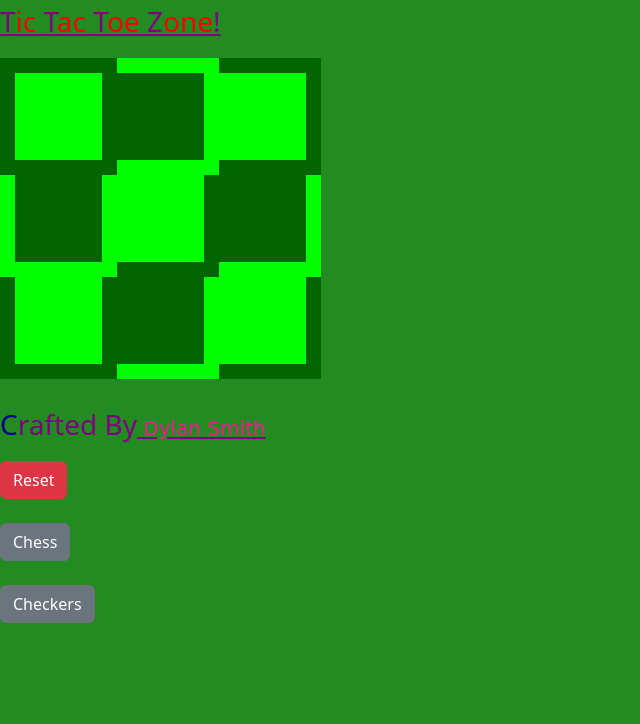
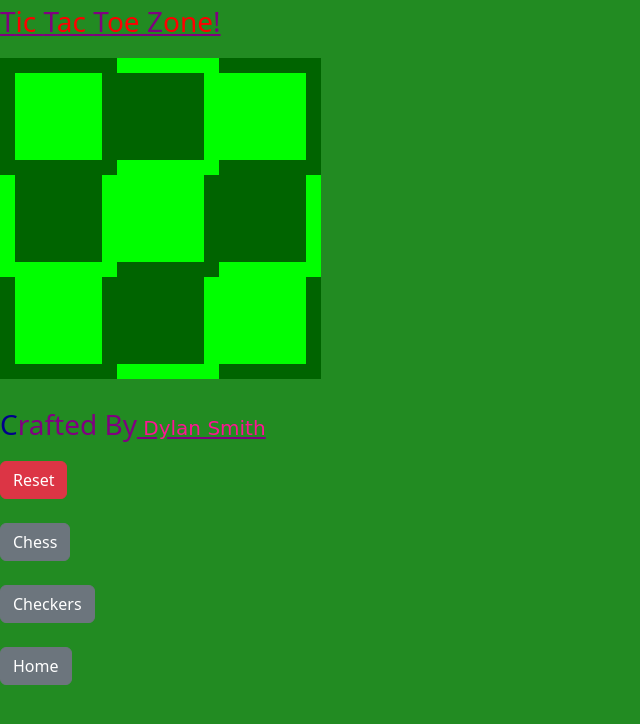
Before and after one commit to SoulBow/SoulBow.github.io, a plain HTML site: page tac/tac.html in a window 1280 px wide. Shown: the whole page, without its empty margins (0-640 px from the left). Drawn offline with nearby package versions, Linux system fonts and the light colour scheme.

Commit message:
Update tac.html

```diff
--- a/tac/tac.html
+++ b/tac/tac.html
@@ -55,6 +55,8 @@
 <a href="/chess/chess.html"><button class="btn btn-secondary">Chess</button></a>
 <br><br>
 <a href="/checkers/checkers.html"><button class="btn btn-secondary">Checkers</button></a>
+<br><br>
+<a href="/index.html"><button class="btn btn-secondary">Home</button></a>
 <script src="/tac/tac.js"></script>
 </body>
 </html>
```
